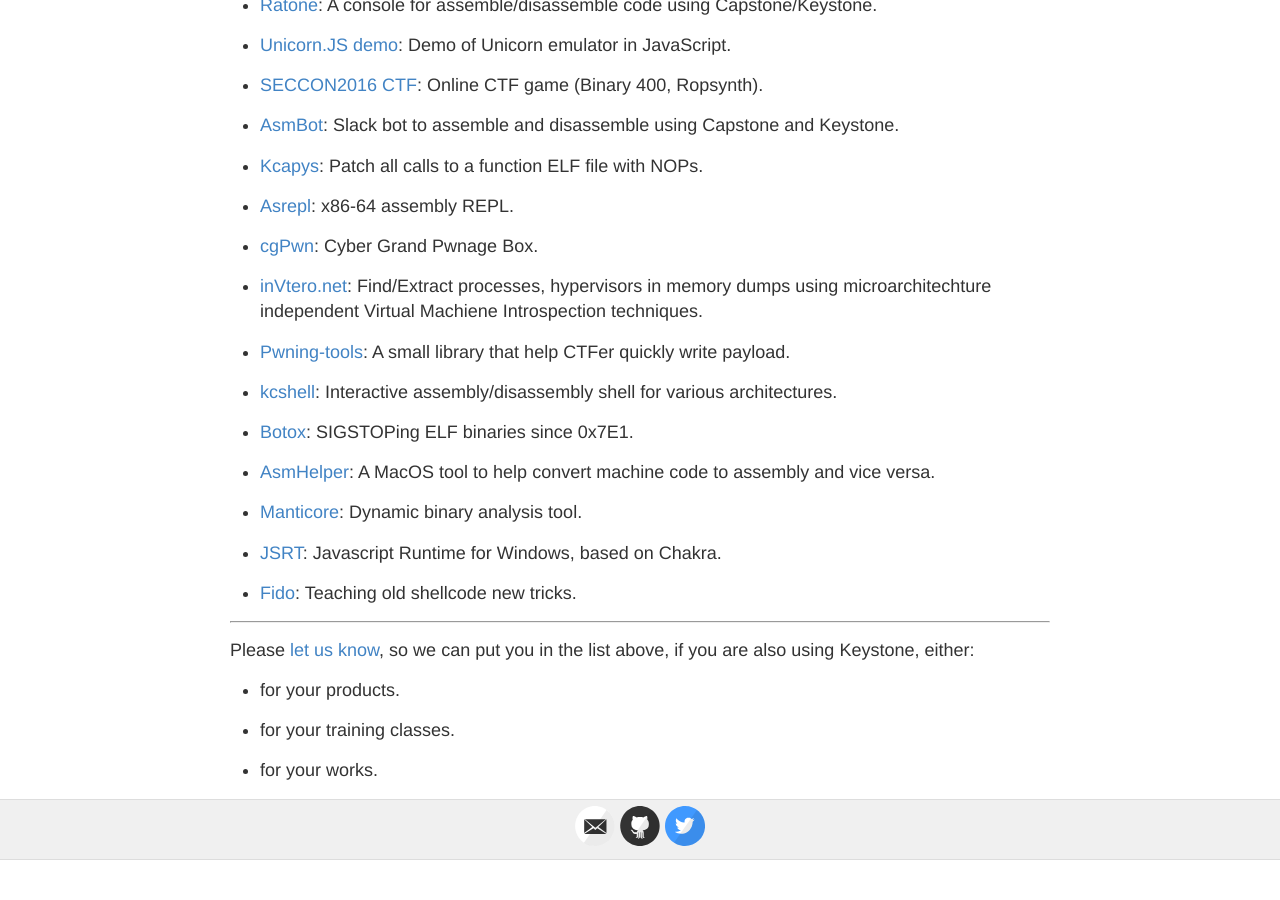
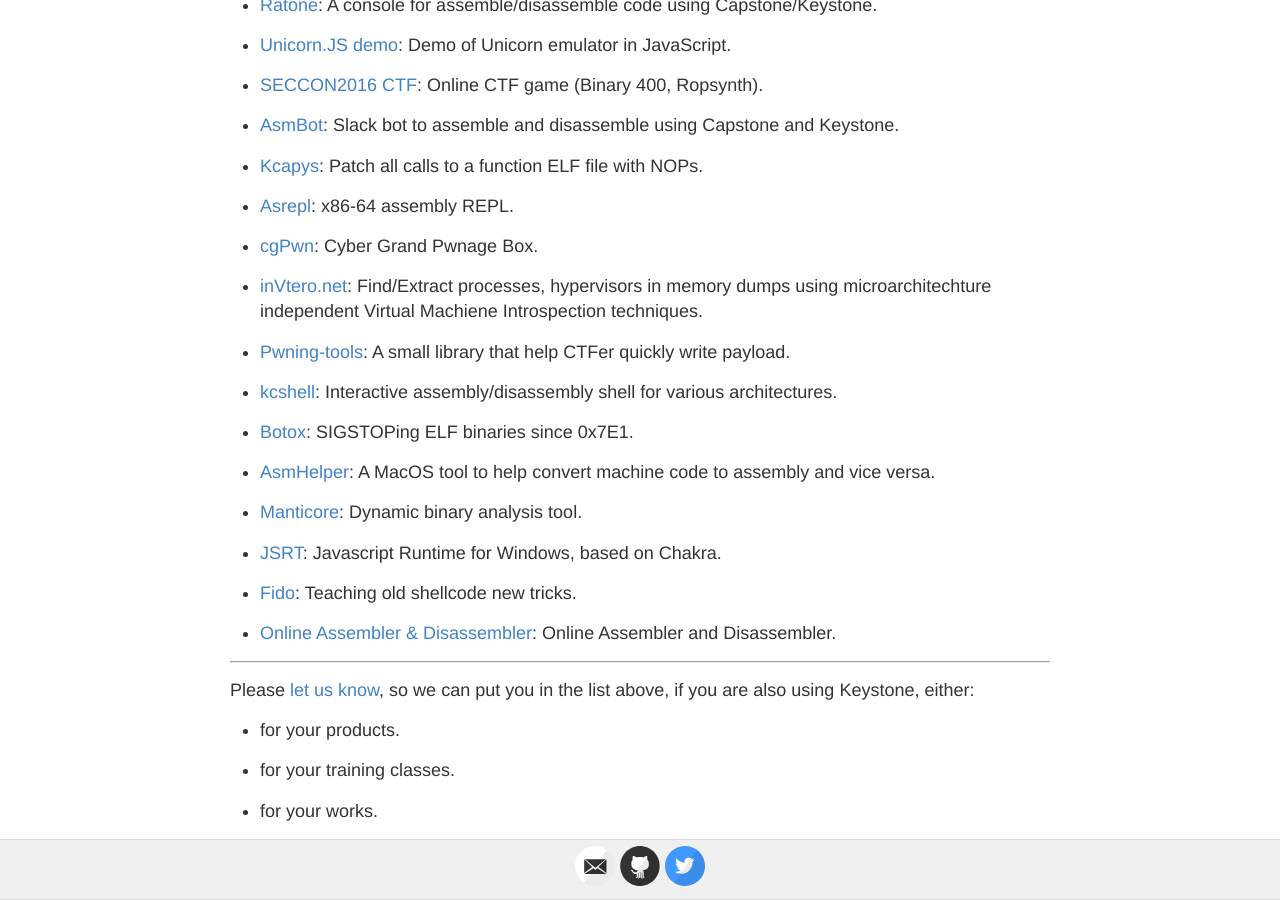
Before and after one commit to keystone-engine/keystone-engine.github.io, a Jekyll site: the page built from showcase.md, in a window 1280 px wide and 900 px high, scrolled down 1737 px. Built offline with Jekyll 4.4.1, drawn with Linux system fonts in a browser that asks for light colours; before the commit the page ends 2597 px from its top, so only the background shows below that; some of the changed lines change nothing that is shown.

Commit message:
showcase

```diff
--- a/showcase.md
+++ b/showcase.md
@@ -6,7 +6,7 @@
 
 ## Showcase
 
-In our knowledge, Keystone has been used by **49** following products (listed in no particular order).
+In our knowledge, Keystone has been used by **50** following products (listed in no particular order).
 
 - [Keypatch](http://keystone-engine.org/keypatch): IDA Pro plugin for code assembling & binary patching.
 
@@ -106,6 +106,7 @@
 
 - [Fido](https://github.com/secretsquirrel/fido): Teaching old shellcode new tricks.
 
+- [Online Assembler & Disassembler](http://shell-storm.org/online/Online-Assembler-and-Disassembler/): Online Assembler and Disassembler.
 
 ---
 
```
